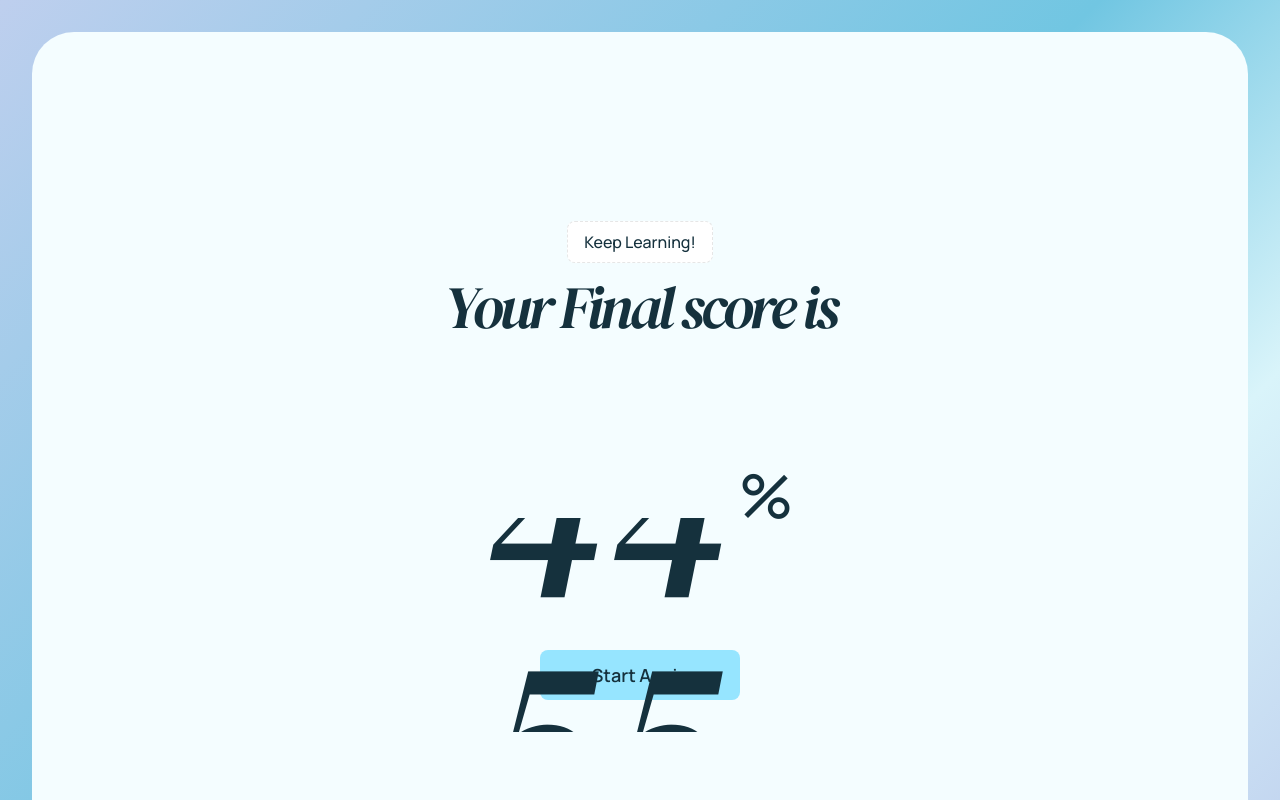
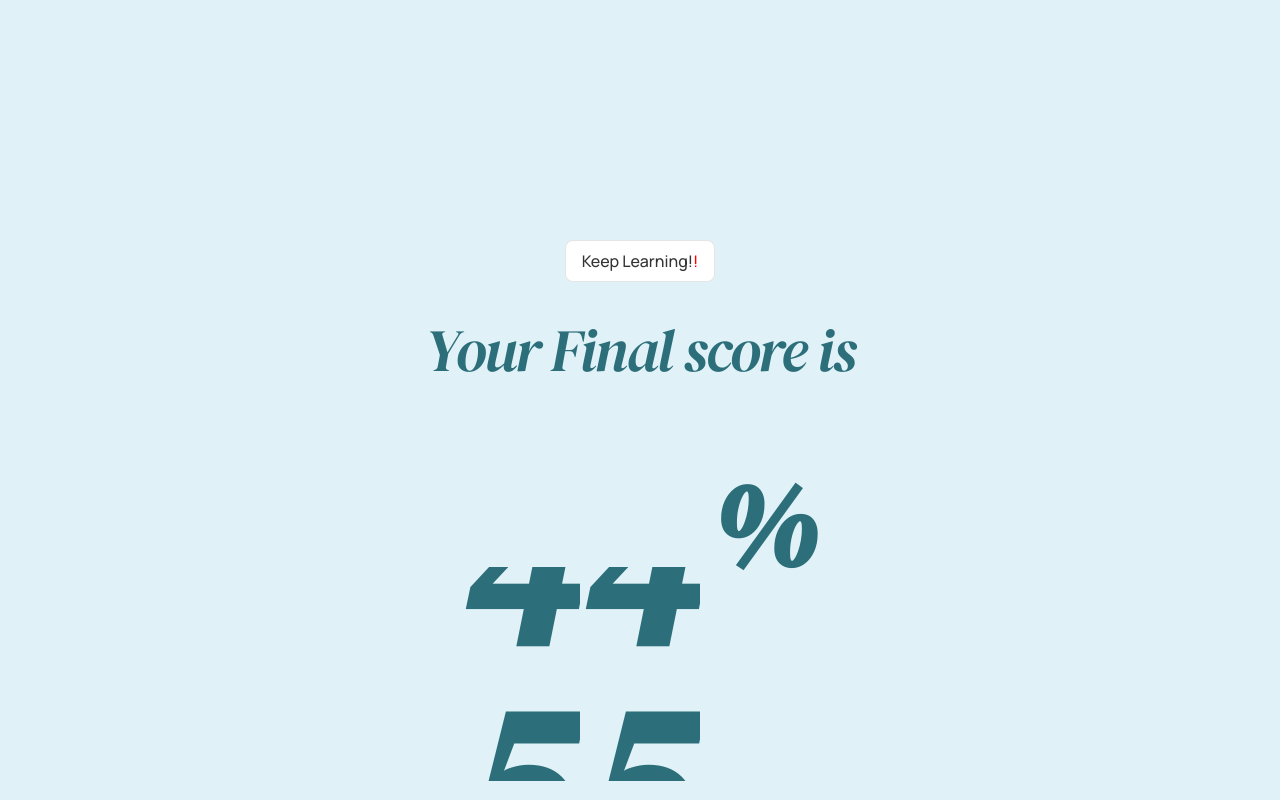
Before and after one commit to nitya-dangarh/Wedding-Front-end-Assignment, a Next.js app: page /results in a window 1280 px wide. Built offline with nearby package versions, Linux system fonts and the light colour scheme.

Commit message:
commit 3

```diff
--- a/app/page.tsx
+++ b/app/page.tsx
@@ -17,13 +17,13 @@ const QUESTIONS = [
   },
   {
     number: 3,
-    question: "How many stars are in the sky?",
-    answers: ["Two", "Infinite", "One Hundred"]
+    question: "What color are bananas?",
+    answers: ["Blue", "Yellow", "Red"]
   },
   {
     number: 4,
-    question: "What color are bananas?",
-    answers: ["Blue", "Yellow", "Red"]
+    question: "How many stars are in the sky?",
+    answers: ["Two", "Infinite", "One Hundred"]
   }
 ]
 
@@ -42,8 +42,8 @@ export default function Home() {
       const correctAnswers: Record<number, string> = {
         1: "Meow-Meow",
         2: "Ice Cream",
-        3: "Infinite",
-        4: "Yellow"
+        3: "Yellow",
+        4: "Infinite"
       }
 
       let correctCount = 0
@@ -70,7 +70,7 @@ export default function Home() {
 
   return (
     <main className="min-h-screen flex items-center justify-center p-8" style={{
-      background: 'linear-gradient(135deg, #BECFEE 0%, #71C6E2 50%, #D9F4FA 75%, #BECFEE 100%)'
+      background: 'linear-gradient(to right, #BECFEE 0%, #E5D4F7 100%)'
     }}>
       <QuizCard
         questionNumber={currentQ.number}
--- a/app/results/page.tsx
+++ b/app/results/page.tsx
@@ -14,7 +14,7 @@ function ResultsContent() {
 export default function Results() {
   return (
     <main className="min-h-screen flex items-center justify-center p-8" style={{
-      background: 'linear-gradient(135deg, #BECFEE 0%, #71C6E2 50%, #D9F4FA 75%, #BECFEE 100%)'
+      backgroundColor: '#E0F2F7'
     }}>
       <Suspense fallback={<div>Loading...</div>}>
         <ResultsContent />
--- a/components/AnswerOption.tsx
+++ b/components/AnswerOption.tsx
@@ -21,13 +21,13 @@ export default function AnswerOption({ text, isSelected, onClick }: AnswerOption
         paddingTop: '27px',
         paddingBottom: '27px',
         background: isSelected
-          ? 'linear-gradient(to bottom, #C6E9F7, #E5F8FF)'
-          : 'linear-gradient(to bottom, #C6E9F7, #E5F8FF)',
+          ? 'linear-gradient(to right, #C6E9F7, #E5F8FF)'
+          : '#FFFFFF',
         border: `1px solid ${isSelected ? '#96E5FF' : '#E6E6E6'}`,
         borderStyle: 'inset'
       }}
       whileHover={{
-        background: 'linear-gradient(to bottom, #C6E9F7, #E5F8FF)',
+        background: 'linear-gradient(to right, #C6E9F7, #E5F8FF)',
         borderColor: '#96E5FF',
         scale: 1.01
       }}
--- a/components/NavigationButtons.tsx
+++ b/components/NavigationButtons.tsx
@@ -22,8 +22,9 @@ export default function NavigationButtons({
         style={{
           width: '50px',
           height: '50px',
-          backgroundColor: '#96E5FF',
-          color: '#15313D'
+          backgroundColor: '#FFFFFF',
+          color: '#15313D',
+          border: '1px solid #E6E6E6'
         }}
         whileHover={canGoPrevious ? { scale: 1.05 } : {}}
         whileTap={canGoPrevious ? { scale: 0.95 } : {}}
@@ -41,8 +42,9 @@ export default function NavigationButtons({
         style={{
           width: '50px',
           height: '50px',
-          backgroundColor: '#96E5FF',
-          color: '#15313D'
+          backgroundColor: '#FFFFFF',
+          color: '#15313D',
+          border: '1px solid #E6E6E6'
         }}
         whileHover={canGoNext ? { scale: 1.05 } : {}}
         whileTap={canGoNext ? { scale: 0.95 } : {}}
--- a/components/QuestionBlock.tsx
+++ b/components/QuestionBlock.tsx
@@ -15,18 +15,19 @@ export default function QuestionBlock({ question }: QuestionBlockProps) {
         paddingTop: '24px',
         paddingRight: '277px',
         paddingBottom: '24px',
-        background: 'linear-gradient(135deg, #96E5FF 0%, rgba(150, 229, 255, 0.5) 100%)',
+        background: 'linear-gradient(to right, #C6E9F7, #E5F8FF)',
         border: '1px solid #96E5FF',
         borderStyle: 'inset'
       }}
     >
       <p
-        className="text-center"
         style={{
           fontFamily: 'Manrope, sans-serif',
           fontSize: '20px',
           fontWeight: 500,
-          color: '#15313D'
+          color: '#15313D',
+          textAlign: 'left',
+          width: '100%'
         }}
       >
         {question}
--- a/components/QuizCard.tsx
+++ b/components/QuizCard.tsx
@@ -5,6 +5,7 @@ import QuestionBlock from './QuestionBlock'
 import AnswerOption from './AnswerOption'
 import NavigationButtons from './NavigationButtons'
 import DecorativePaw from './DecorativePaw'
+import { motion } from 'framer-motion'
 
 interface QuizCardProps {
   questionNumber: number
@@ -42,7 +43,11 @@ export default function QuizCard({
   return (
     <div
       className="relative w-[1542px] h-[856px] rounded-[42px] flex flex-col items-center"
-      style={{ backgroundColor: '#F4FDFF' }}
+      style={{
+        backgroundColor: '#FFFFFF',
+        padding: '19.31px',
+        boxShadow: '0px 4px 20px rgba(0, 0, 0, 0.08)'
+      }}
     >
       {/* Title */}
       <h1
@@ -86,25 +91,24 @@ export default function QuizCard({
             className="relative"
             style={{
               width: '43.2px',
-              height: '8px',
+              height: '2px',
             }}
           >
-            {/* Segment container with border */}
+            {/* Progress segment */}
+            {index < currentQuestion ? (
               <div
                 className="absolute inset-0"
                 style={{
-                backgroundColor: index < currentQuestion ? '#96E5FF' : '#FFFFFF',
-                border: `2px solid #15313D`,
-                borderRadius: '2px',
+                  backgroundColor: '#15313D',
+                  borderRadius: '1px',
                 }}
               />
-            {/* Filled gradient portion for completed segments */}
-            {index < currentQuestion && (
+            ) : (
               <div
                 className="absolute inset-0"
                 style={{
-                  background: 'linear-gradient(to right, #96E5FF, #C6E9F7)',
-                  borderRadius: '2px',
+                  backgroundColor: '#E6E6E6',
+                  borderRadius: '1px',
                 }}
               />
             )}
@@ -129,7 +133,28 @@ export default function QuizCard({
         ))}
       </div>
 
-      {/* Navigation Buttons */}
+      {/* Navigation Buttons or Submit Button */}
+      {currentQuestion === totalQuestions ? (
+        <div className="absolute bottom-[50px] right-[194px]">
+          <motion.button
+            onClick={onNext}
+            className="rounded-lg px-6 py-3 focus:outline-none focus:ring-2 focus:ring-offset-2 focus:ring-accent-blue"
+            style={{
+              backgroundColor: '#9AC9E0',
+              color: '#FFFFFF',
+              fontFamily: 'Manrope, sans-serif',
+              fontSize: '16px',
+              fontWeight: 600,
+              width: '120px',
+              height: '50px'
+            }}
+            whileHover={{ scale: 1.05 }}
+            whileTap={{ scale: 0.95 }}
+          >
+            Submit
+          </motion.button>
+        </div>
+      ) : (
         <div className="absolute bottom-[50px] right-[194px]">
           <NavigationButtons
             onPrevious={onPrevious}
@@ -138,11 +163,14 @@ export default function QuizCard({
             canGoNext={currentQuestion < totalQuestions}
           />
         </div>
+      )}
 
-      {/* Decorative Paw */}
+      {/* Decorative Paw - only show on first question */}
+      {currentQuestion === 1 && (
         <div className="absolute bottom-[50px] left-[194px]">
           <DecorativePaw />
         </div>
+      )}
     </div>
   )
 }
--- a/components/ResultsPage.tsx
+++ b/components/ResultsPage.tsx
@@ -24,7 +24,7 @@ export default function ResultsPage({ score }: ResultsPageProps) {
   return (
     <div
       className="relative w-[1542px] h-[856px] rounded-[42px] flex flex-col items-center justify-center"
-      style={{ backgroundColor: '#F4FDFF' }}
+      style={{ backgroundColor: 'transparent' }}
     >
       {/* Keep Learning Badge */}
       <motion.div
@@ -34,7 +34,7 @@ export default function ResultsPage({ score }: ResultsPageProps) {
         className="mb-8 px-4 py-2 rounded-lg"
         style={{
           backgroundColor: '#FFFFFF',
-          border: '1px dashed #E6E6E6'
+          border: '1px solid rgba(0, 0, 0, 0.1)'
         }}
       >
         <p
@@ -42,10 +42,10 @@ export default function ResultsPage({ score }: ResultsPageProps) {
             fontFamily: 'Manrope, sans-serif',
             fontSize: '16px',
             fontWeight: 500,
-            color: '#15313D'
+            color: '#333333'
           }}
         >
-          Keep Learning!
+          Keep Learning!<span style={{ color: '#FF0000' }}>!</span>
         </p>
       </motion.div>
 
@@ -59,11 +59,10 @@ export default function ResultsPage({ score }: ResultsPageProps) {
           fontFamily: 'DM Serif Display, serif',
           fontStyle: 'italic',
           fontSize: '60px',
-          lineHeight: '24px',
-          letterSpacing: '-4px',
-          color: '#15313D',
-          width: '919px',
-          height: '61px'
+          lineHeight: '1.2',
+          letterSpacing: '-2px',
+          color: '#2C6E7A',
+          width: 'auto'
         }}
       >
         Your Final score is
@@ -75,7 +74,7 @@ export default function ResultsPage({ score }: ResultsPageProps) {
         animate={{ opacity: isVisible ? 1 : 0, scale: isVisible ? 1 : 0.5 }}
         transition={{ duration: 0.8, delay: 0.4 }}
         className="flex items-baseline justify-center mb-12"
-        style={{ gap: '8px', height: '214px' }}
+        style={{ gap: '4px', height: '214px' }}
       >
         {/* Tens digit */}
         <RollingCounter targetValue={Math.floor(score / 10)} />
@@ -87,40 +86,44 @@ export default function ResultsPage({ score }: ResultsPageProps) {
         <span
           className="flex items-baseline"
           style={{
-            fontFamily: 'Manrope, sans-serif',
-            fontSize: '60px',
-            fontWeight: 500,
-            color: '#15313D',
+            fontFamily: 'DM Serif Display, serif',
+            fontSize: '120px',
+            fontWeight: 700,
+            color: '#2C6E7A',
             height: '214px',
             lineHeight: '214px',
-            paddingLeft: '4px'
+            paddingLeft: '8px',
+            verticalAlign: 'baseline'
           }}
         >
           %
         </span>
       </motion.div>
 
-      {/* Start Again Button */}
+      {/* Start Again Button - only show if score > 0 */}
+      {score > 0 && (
         <motion.button
           initial={{ opacity: 0, y: 20 }}
           animate={{ opacity: isVisible ? 1 : 0, y: isVisible ? 0 : 20 }}
           transition={{ duration: 0.5, delay: 0.6 }}
           onClick={handleStartAgain}
-        className="rounded-lg px-8 py-3 focus:outline-none focus:ring-2 focus:ring-offset-2 focus:ring-accent-blue"
+          className="rounded-lg px-8 py-3 focus:outline-none focus:ring-2 focus:ring-offset-2"
           style={{
-          width: '200px',
+            backgroundColor: '#9AC9E0',
+            color: '#FFFFFF',
+            fontFamily: 'Manrope, sans-serif',
+            fontSize: '16px',
+            fontWeight: 600,
+            minWidth: '150px',
             height: '50px',
-          backgroundColor: '#96E5FF',
-          color: '#15313D',
-          fontFamily: 'Manrope, sans-serif',
-          fontSize: '18px',
-          fontWeight: 600
+            border: '1px solid rgba(154, 201, 224, 0.3)'
           }}
           whileHover={{ scale: 1.05 }}
           whileTap={{ scale: 0.95 }}
         >
           Start Again
         </motion.button>
+      )}
     </div>
   )
 }
--- a/components/RollingCounter.tsx
+++ b/components/RollingCounter.tsx
@@ -60,10 +60,10 @@ export default function RollingCounter({ targetValue, duration = 2000 }: Rolling
         style={{
           fontFamily: 'DM Serif Display, serif',
           fontSize: '213.91px',
-          fontWeight: 400,
+          fontWeight: 700,
           letterSpacing: '-2%',
           lineHeight: '214px',
-          color: '#15313D',
+          color: '#2C6E7A',
           textAlign: 'center'
         }}
       >
```
Lines whose indentation alone changed are shown as unchanged.
